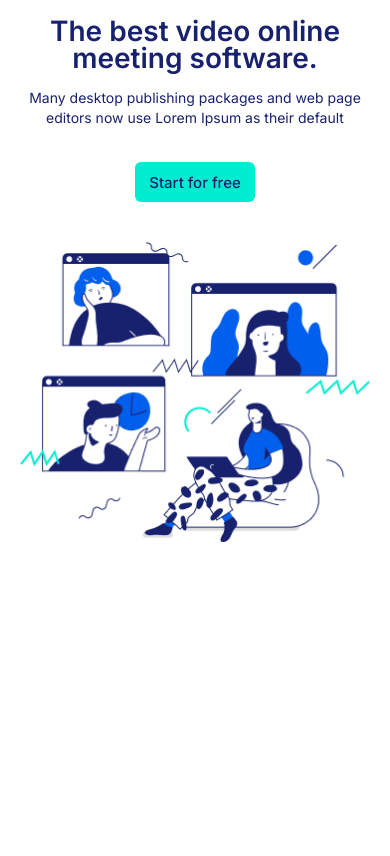
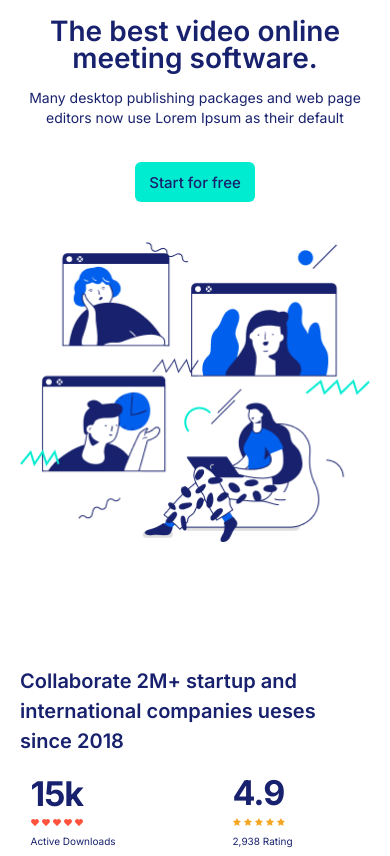
Before and after one commit to Shujinko53/Blackwall_project, a website: page src/index.html in a window 390 px wide. Shown: the part 67-923 px from the top of the page. Before the commit the page ends 844 px from the top, so only its background shows below. Drawn offline with nearby package versions, Linux system fonts and the light colour scheme; files that its build step writes are made by us from their sources.

Commit message:
Achievements block has been done and stylized

```diff
--- a/src/index.html
+++ b/src/index.html
@@ -38,9 +38,10 @@
     <main class="page">
         <h1 class="visually-hidden">The meeting</h1>
         <section class="promo">
+            <h2 class="visually-hidden">The meeting software</h2>
+
             <div class="promo__container">
                 <div class="promo__content">
-                    <h2 class="visually-hidden">The meeting software</h2>
                     <b class="promo__title">The best video online
                         meeting software.</b>
                     <p class="promo__text">Many desktop publishing packages and web page editors now use Lorem Ipsum as their default</p>
@@ -53,6 +54,40 @@
                 </picture>
             </div>
         </section>
+
+        <section class="achievements">
+            <h2 class="visually-hidden">Our achievements</h2>
+
+            <div class="achievements__container">
+                <b class="achievements__title">Collaborate 2M+ startup
+                    and international companies
+                    ueses since 2018</b>
+                <div class="achievements__list">
+                    <div class="achievements__downloads">
+                        <b class="achievements__index">15k</b>
+                        <div>
+                            <img  src="icons/like.svg" alt="like">
+                            <img  src="icons/like.svg" alt="like">
+                            <img  src="icons/like.svg" alt="like">
+                            <img  src="icons/like.svg" alt="like">
+                            <img  src="icons/like.svg" alt="like">
+                        </div>
+                        <span class="achievements__descr">Active Downloads</span>
+                    </div>
+                    <div class="achievements__rating">
+                        <b class="achievements__index">4.9</b>
+                        <div>
+                            <img  src="icons/star.svg" alt="star">
+                            <img  src="icons/star.svg" alt="star">
+                            <img  src="icons/star.svg" alt="star">
+                            <img  src="icons/star.svg" alt="star">
+                            <img  src="icons/star.svg" alt="star">
+                        </div>
+                        <span class="achievements__descr">2,938 Rating</span>
+                    </div>
+                </div>
+            </div>
+        </section>
     </main>
 
     <script src="js/script.js"></script>
--- /dev/null
+++ b/src/sass/blocks/_achievements.scss
@@ -0,0 +1,158 @@
+.achievements {
+    color: $main_color;
+
+    &__container {
+        display: flex;
+        align-items: center;
+        justify-content: space-between;
+        flex-wrap: wrap;
+    }
+
+    &__title {
+        display: block;
+        max-width: 495px;
+
+        font-size: 36px;
+        line-height: 50px;
+        font-weight: 600;
+    }
+
+    &__list {
+        display: flex;
+        align-items: center;
+        justify-content: space-between;
+        flex-wrap: wrap;
+        max-width: 500px;
+
+        div {
+            margin-right: 90px;
+
+            &:last-child {
+                margin-right: 0;
+            }
+        }
+    }
+
+    &__downloads {
+        display: flex;
+        flex-direction: column;
+        align-items: flex-start;
+        justify-content: flex-start;
+
+        width: auto;
+
+        div {
+            display: flex;
+            align-items: center;
+            justify-content: flex-start;
+
+            img {
+                width: 16px;
+                height: 14px;
+                margin: 0 5px 12px 0;
+
+                &:last-child {
+                    margin-right: 0;
+                }
+            }
+        }
+    }
+
+    &__rating {
+        display: flex;
+        flex-direction: column;
+        align-items: flex-start;
+        justify-content: flex-start;
+
+        width: auto;
+
+        div {
+            display: flex;
+            align-items: center;
+            justify-content: flex-start;
+
+            img {
+                width: 16px;
+                height: 15px;
+                margin: 0 5px 12px 0;
+
+                &:last-child {
+                    margin-right: 0;
+                }
+            }
+        }
+    }
+
+    &__index {
+        margin-bottom: 10px;
+
+        font-size: 60px;
+        line-height: 70px;
+
+        letter-spacing: -1px;
+
+    }
+
+    &__descr {
+        font-size: 16px;
+        line-height: 28px;
+    }
+}
+
+@media (max-width: 540px) {
+    .achievements {
+        &__container {
+            flex-direction: column;
+            align-items: center;
+            justify-content: flex-start;
+        }
+
+        &__title {
+            width: calc(100% - 24px);
+            margin-bottom: 22px;
+
+            font-size: 20px;
+            line-height: 30px;
+        }
+
+        &__list {
+            div {
+                margin-right: 75px;
+            }
+        }
+
+        &__downloads {
+            width: auto;
+
+            div {
+                img {
+                    width: 8px;
+                    height: 7px;
+                    margin: 0 3px 8px 0;
+                }
+            }
+        }
+
+        &__rating {
+            width: auto;
+
+            div {
+                img {
+                    width: 8px;
+                    height: 8px;
+                    margin: 0 3px 8px 0;
+                }
+            }
+        }
+
+        &__index {
+            font-size: 34px;
+            line-height: 30px;
+        }
+
+        &__descr {
+            font-size: 10px;
+            line-height: 14px;
+        }
+    }
+}
--- a/src/sass/blocks/_promo.scss
+++ b/src/sass/blocks/_promo.scss
@@ -1,10 +1,10 @@
 .promo {
+    margin-bottom: 120px;
+
     &__container {
         display: flex;
         justify-content: space-between;
         align-items: flex-start;
-        max-width: 1170px;
-        margin: 0 auto;
     }
 
     &__content {
--- a/src/sass/style.scss
+++ b/src/sass/style.scss
@@ -5,6 +5,7 @@
 @import "blocks/user-list";
 @import "blocks/promo";
 @import "blocks/buttons";
+@import "blocks/achievements";
 
 * {
     font-family: 'Inter', sans-serif;
```
